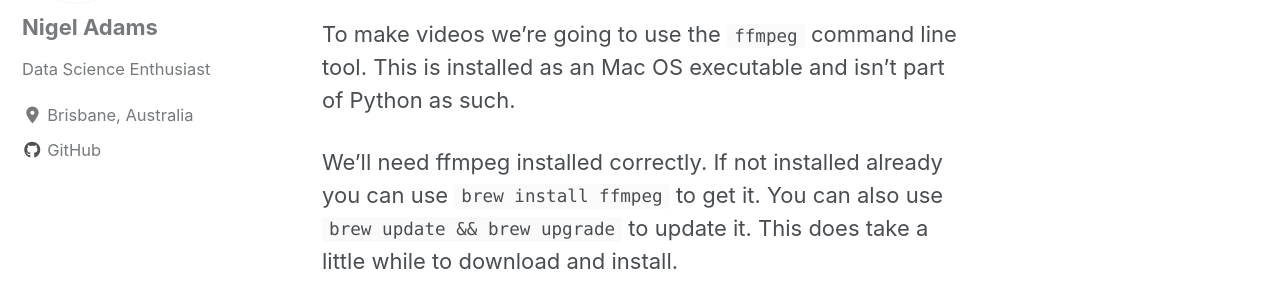
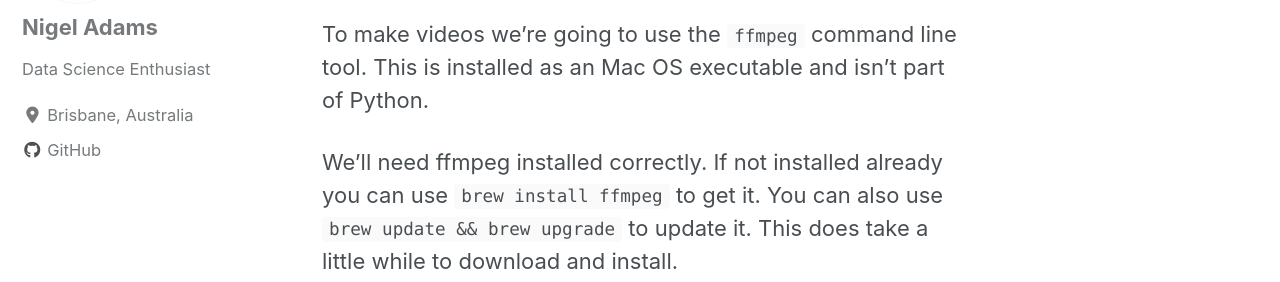
Before and after one commit to Spcman/stable-diffusion-m1, a Jekyll site: the page built from _posts/2022-11-20-stable-diffusion-local-jupyter-ffmpeg.md, in a window 1280 px wide and 900 px high. Shown: the part 217-499 px from the top of the window. Built offline with Jekyll 4.4.1, drawn with Linux system fonts in a browser that asks for light colours; cached includes are drawn as plain includes; nearby versions of some CDN libraries; comment, search, counter and statistics services are not loaded.

Commit message:
New post and upd

```diff
--- a/_posts/2022-11-20-stable-diffusion-local-jupyter-ffmpeg.md
+++ b/_posts/2022-11-20-stable-diffusion-local-jupyter-ffmpeg.md
@@ -5,7 +5,7 @@ comments: true
 date:   2022-11-20
 ---
 
-To make videos we're going to use the `ffmpeg` command line tool.  This is installed as an Mac OS executable and isn't part of Python as such.
+To make videos we're going to use the `ffmpeg` command line tool.  This is installed as an Mac OS executable and isn't part of Python.
 
 We'll need ffmpeg installed correctly. If not installed already you can use `brew install ffmpeg` to get it.  You can also use `brew update && brew upgrade` to update it. This does take a little while to download and install.
 
```
Also changed, not shown: _pages/gallery.md (added, +10 -0 lines), 2 other files.
